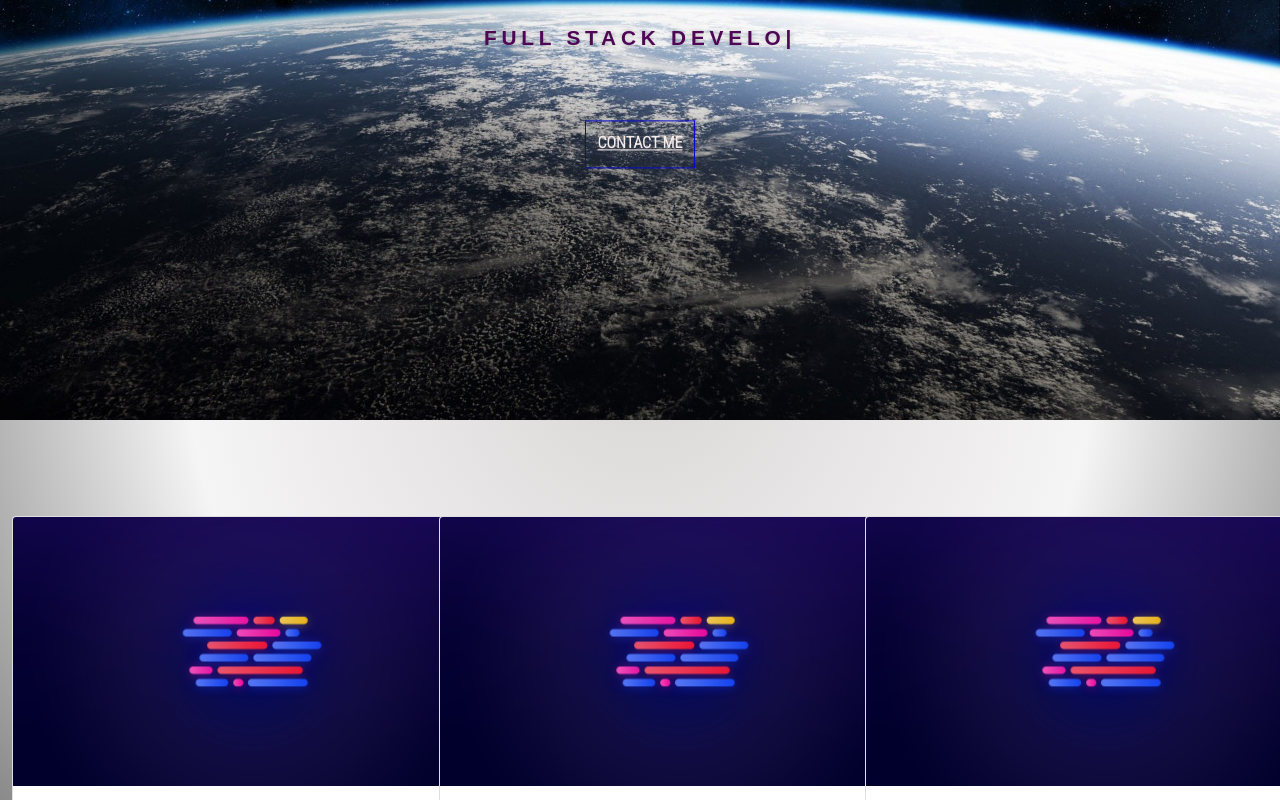
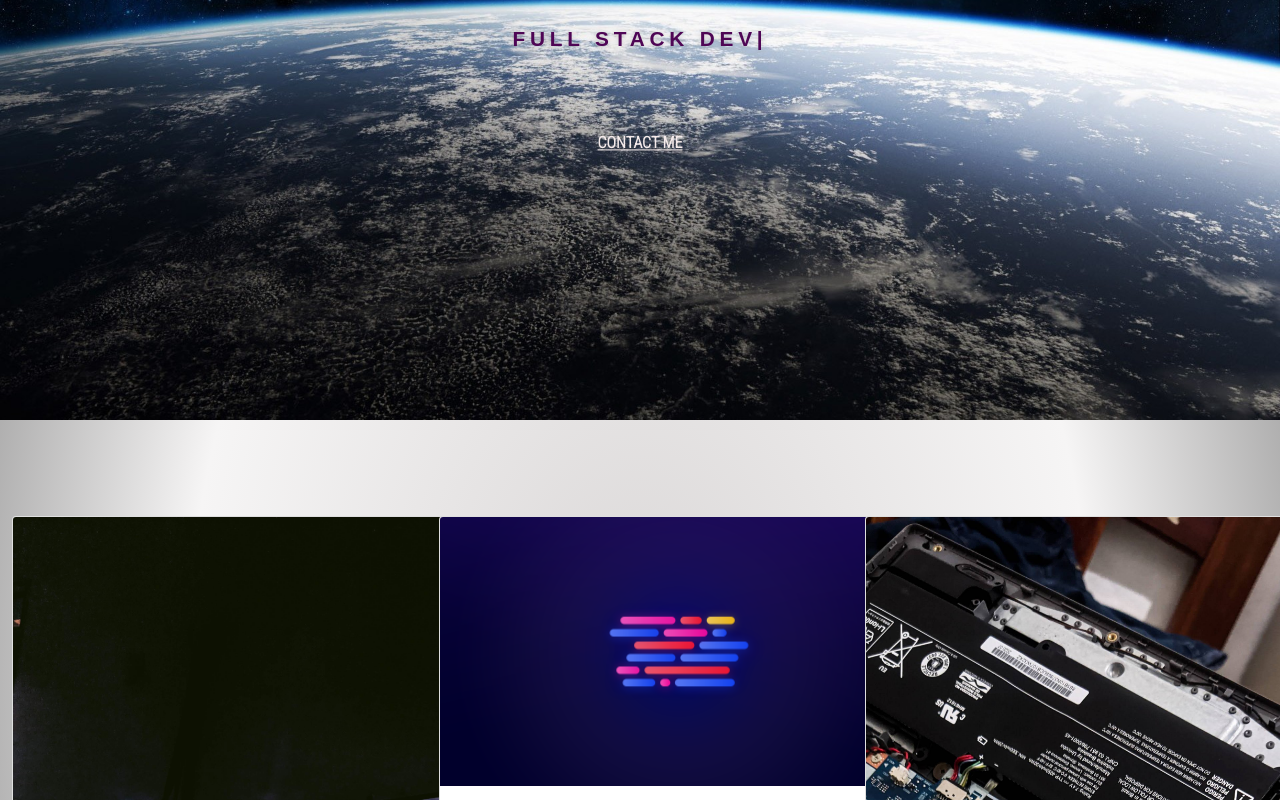
Before and after one commit to KennedyCordeiro/PortifolioReact, a React (Create React App) app: page / in a window 1280 px wide. Shown: the part 300-1100 px from the top of the page. Built offline with nearby package versions, Linux system fonts and the light colour scheme.

Commit message:
Cards fix

```diff
--- a/src/App.css
+++ b/src/App.css
@@ -146,7 +146,7 @@ body{
 /* ************************************************ BUTTON MAIN OFFER *********************************************** */
 
   .btn-main-offer {
-    border: 1px solid;
+    /* border: 1px solid; */
     border-color: #070aca;
     text-transform: uppercase;
     border-radius: 0px;
--- a/src/components/Card.jsx
+++ b/src/components/Card.jsx
@@ -1,20 +1,22 @@
 import React, { Component } from "react";
 import Card from "./CardUI";
 import "bootstrap/dist/css/bootstrap.min.css";
-
+import img1 from '../img/setup.jpg'
+import img2 from '../img/code.png'
+import img3 from '../img/Man.jpg'
 class Cards extends Component {
   render() {
     return (
       <div className="container-fluid d-flex justify-content-center">
         <div className="row">
           <div className="col-md-4">
-            <Card />
+            <Card imgsrc ={img1} />
           </div>
           <div className="col-md-4">
-            <Card />
+            <Card imgsrc ={img2} />
           </div>
           <div className="col-md-4">
-            <Card />
+            <Card imgsrc ={img3} />
           </div>
         </div>
       </div>
--- a/src/components/CardUI.jsx
+++ b/src/components/CardUI.jsx
@@ -2,12 +2,14 @@ import React from 'react';
 import 'bootstrap/dist/css/bootstrap.min.css';
 import code from './../img/code.png';
 import './../css/Cards.css'
+import '../../node_modules/bootstrap/dist/css/bootstrap.min.css'
 
 const CardUI = props => {
     return (
+
         <div className='card text-center'>
             <div className='overflow'>
-                <img src={code} alt='Image 1' className='card-img-top'/>
+                <img src={props.imgsrc} alt='Image 1' className='card-img-top'/>
             </div>
             <div className='card-body text-dark'>
                 <h4 className='card-title'>Web Developer</h4>
--- a/src/css/Cards.css
+++ b/src/css/Cards.css
@@ -1,25 +1,16 @@
 body {
   background: radial-gradient(#d9d6d6, rgb(246, 245, 245), #5e5e5e);
+  font-family: 'Roboto Condensed', sans-serif;
+  font-weight:  bold;
 }
 
 .card {
   width: 30rem;
 }
-.btn-card{
-  border: 1px solid;
-  border-color: black;
-  border-radius: 0px;
-  margin-top: 3px;
-}
-.btn-card:hover{
-  background-color: #060000;
-  color:#ffffff !important;
-  border-color: #d9d6d6;
-  border: 1px solid;
-}
 
 .card:hover{
     box-shadow: 5px 10px 20px 1px rgba(0,0,0,0.253) !important;
+    transition: .3s ease-in-out;
 }
 
 .card-body{
@@ -37,4 +28,20 @@ body {
 
 .image-card {
   width: 100%;
+  height: 10px;
 }
+
+.btn-card{
+  border: 1.5px solid;
+  border-color: rgb(0, 0, 0);
+  border-radius: 1px;
+  margin-top: 3px;
+
+}
+.btn-card:hover{
+  background-color: #060000;
+  color:#ffffff !important;
+  border-color: #d9d6d6;
+  border: 2px solid;
+  transition: .4s ease-in-out;
+}
```
Also changed, not shown: src/css/Header.css (added).
